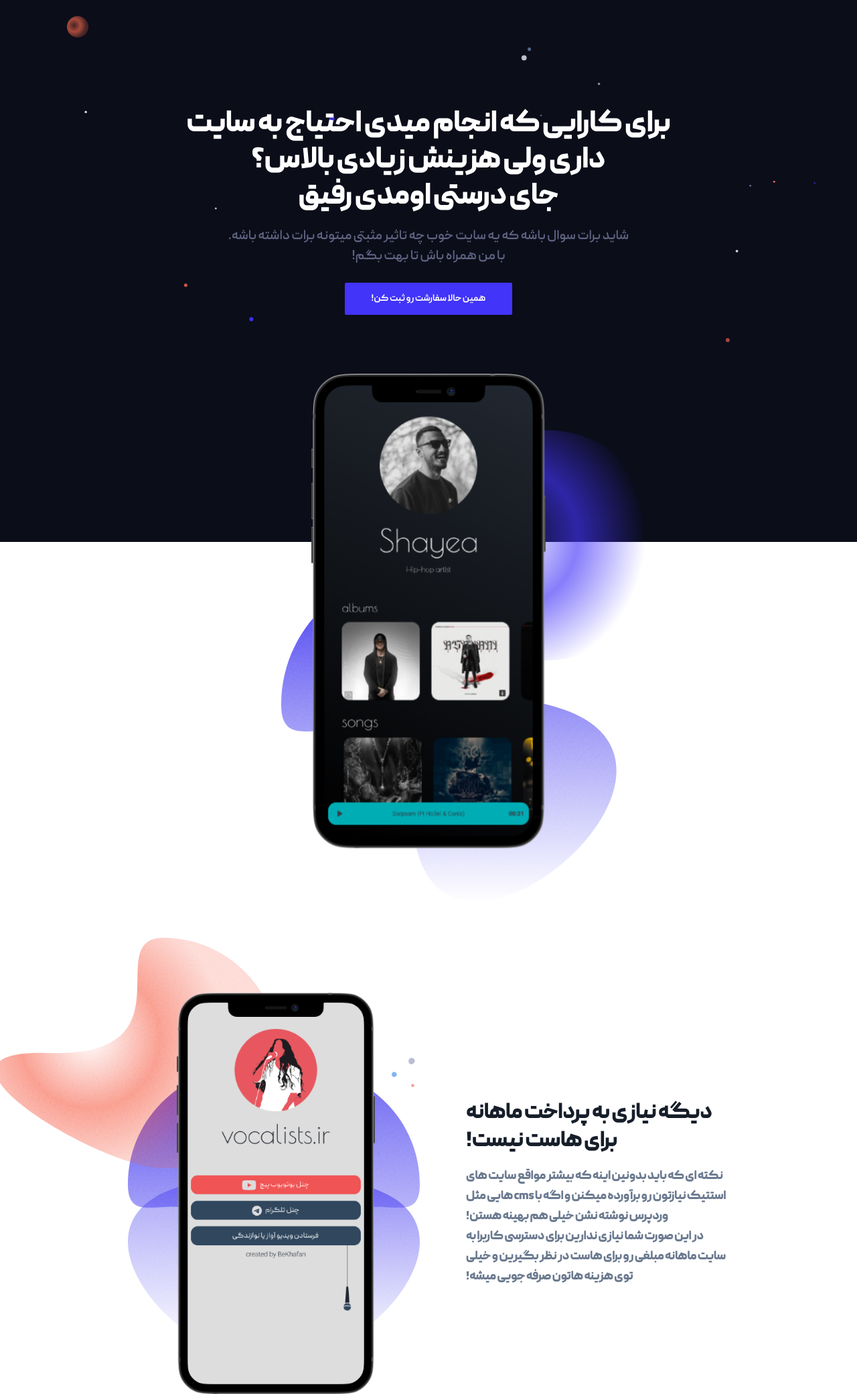
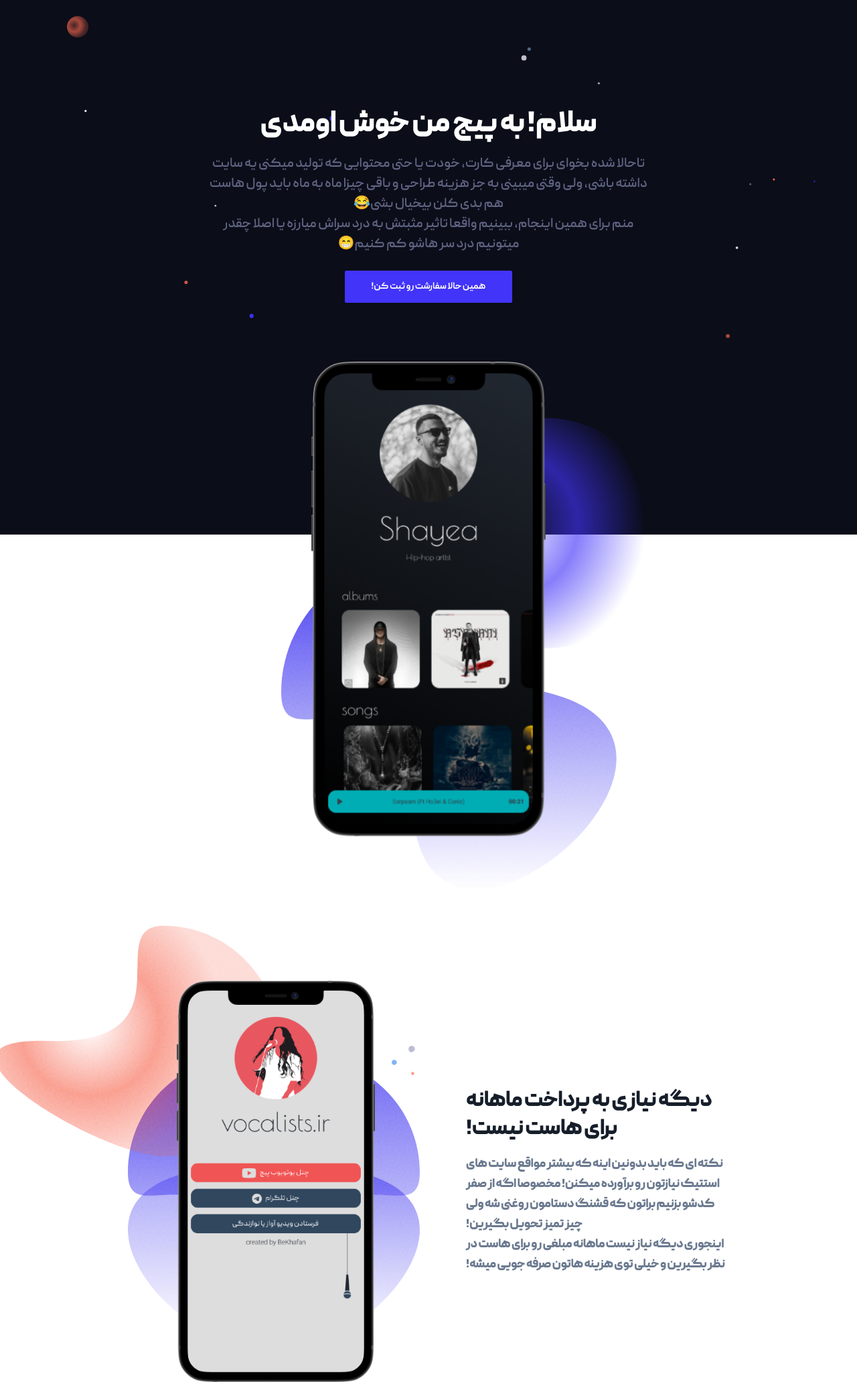
Before and after one commit to bekhaf/bekhafan.github.io, a plain HTML site: page index.html in a window 1280 px wide. Shown: the top 2081 px of the page at 67% size. Drawn offline with nearby package versions, Linux system fonts and the light colour scheme.

Commit message:
Add new lines to home page

```diff
--- a/index.html
+++ b/index.html
@@ -19,7 +19,7 @@
                     <div class="brand header-brand">
                         <h1 class="m-0">
                             <a href="#">
-								<img class="header-logo-image" src="assets/images/logo.svg" alt="Logo">
+								              <img class="header-logo-image" src="assets/images/logo.svg" alt="Logo">
                             </a>
                         </h1>
                     </div>
@@ -36,8 +36,8 @@
                 <div class="container-sm">
                     <div class="hero-inner">
 						<div class="hero-copy">
-	                        <h1 class="hero-title mt-0 peyda-900" dir="rtl">برای کارایی که انجام میدی احتیاج به سایت داری ولی هزینش زیادی بالاس؟<br>جای درستی اومدی رفیق</h1>
-	                        <p class="hero-paragraph peyda-600" dir="rtl">شاید برات سوال باشه که یه سایت خوب چه تاثیر مثبتی میتونه برات داشته باشه.<br>با من همراه باش تا بهت بگم!</p>
+	                        <h1 class="hero-title mt-0 peyda-900" dir="rtl">سلام! به پیج من خوش اومدی</h1>
+	                        <p class="hero-paragraph peyda-600" dir="rtl">تاحالا شده بخوای برای معرفی کارت، خودت یا حتی محتوایی که تولید میکنی یه سایت داشته باشی، ولی وقتی میبینی به جز هزینه طراحی و باقی چیزا ماه به ماه باید پول هاست هم بدی کلن بیخیال بشی😂<br>منم برای همین اینجام، ببینیم واقعا تاثیر مثبتش به درد سراش میارزه یا اصلا چقدر میتونیم درد سر هاشو کم کنیم😁</p>
 	                        <div class="hero-cta">
 								<a class="button button-primary button-wide-mobile peyda-600" href="#" dir="rtl">همین حالا سفارشت رو ثبت کن!</a>
 							</div>
@@ -65,7 +65,7 @@
 								</div>
 								<div class="feature-extended-body is-revealing">
 									<h3 class="mt-0 mb-16 peyda-900-32" dir="rtl">دیگه نیازی به پرداخت ماهانه برای هاست نیست!</h3>
-									<p class="m-0 peyda-900-18" dir="rtl">نکته ای که باید بدونین اینه که بیشتر مواقع سایت های استتیک نیازتون رو برآورده میکنن و اگه با cms هایی مثل وردپرس نوشته نشن خیلی هم بهینه هستن!<br>در این صورت شما نیازی ندارین برای دسترسی کاربرا به سایت ماهانه مبلغی رو برای هاست در نظر بگیرین و خیلی توی هزینه هاتون صرفه جویی میشه!</p>
+									<p class="m-0 peyda-900-18" dir="rtl">نکته ای که باید بدونین اینه که بیشتر مواقع سایت های استتیک نیازتون رو برآورده میکنن! مخصوصا اگه از صفر کدشو بزنیم براتون که قشنگ دستامون روغنی شه ولی چیز تمیز تحویل بگیرین!<br>اینجوری دیگه نیاز نیست ماهانه مبلغی رو برای هاست در نظر بگیرین و خیلی توی هزینه هاتون صرفه جویی میشه!</p>
 								</div>
 							</div>
 							<div class="feature-extended">
@@ -119,7 +119,8 @@
 					<div class="container-sm">
 						<div class="cta-inner section-inner">
 							<div class="cta-header text-center">
-								<h2 class="section-title mt-0 mb-16 peyda-900-32" dir="rtl">برای مشاوره و ثبت سفارش میتونین از طریق لینک زیر اقدام کنین</h2>
+								<h2 class="section-title mt-0 mb-16 peyda-900-24" dir="rtl">حالا شما بگین خدمات ما به جز تاثیر مثبت چیزی براتون داره؟ پس منتظر چی هستین!
+                </h2>
 								<div class="cta-cta">
 									<a class="button button-primary button-wide-mobile peyda-600" href="#" dir="rtl">همین حالا سفارشت رو ثبت کن!</a>
 								</div>
```
Also changed, not shown: btachoo/index.html (+1 -1 lines).
